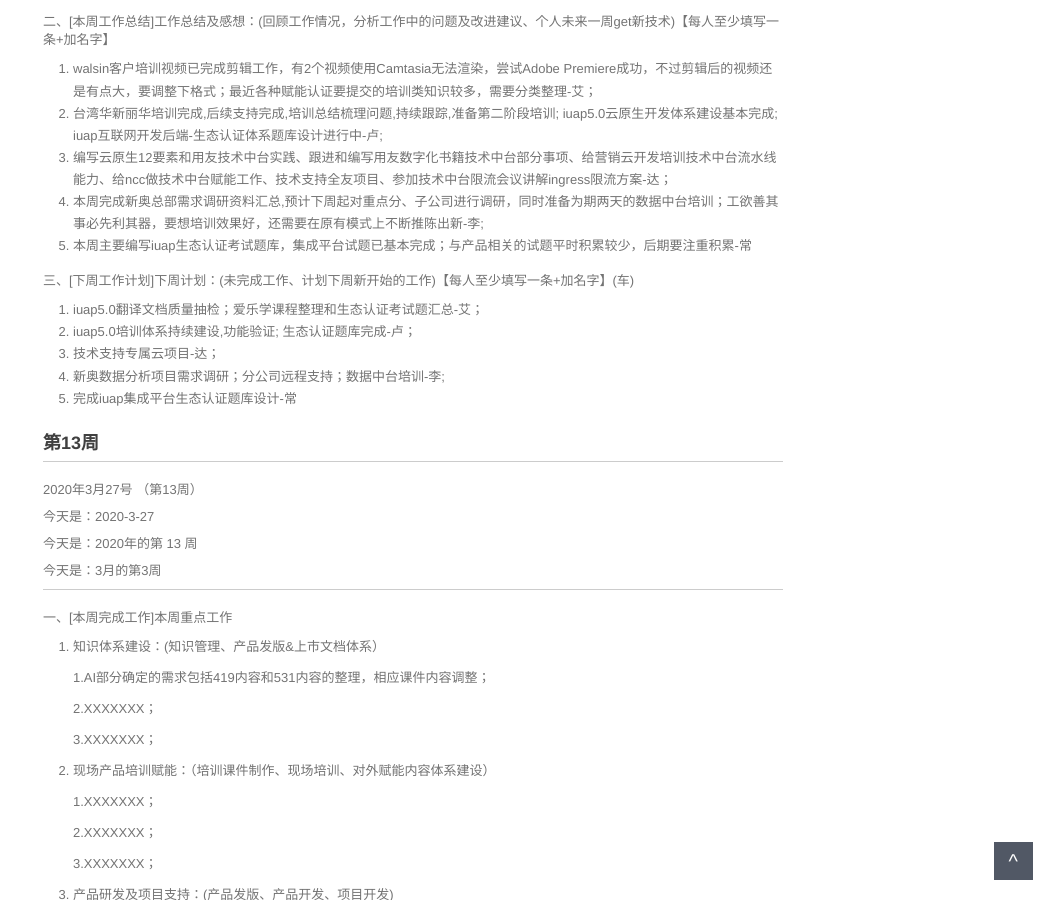
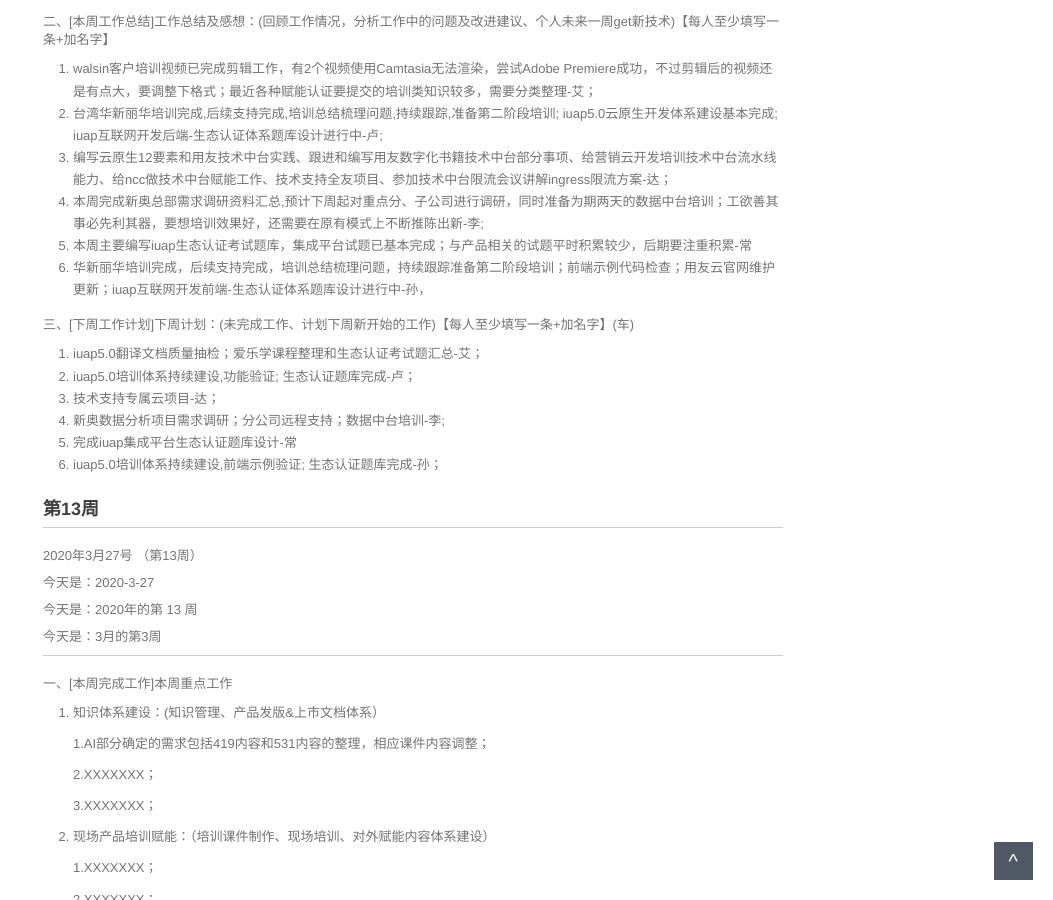
Before and after one commit to walllFlower/blog, a Jekyll site: the page built from 2020-02-28-day_report.md, in a window 1280 px wide and 900 px high, scrolled down 1306 px. Shown: the whole window, without its empty margins (227-1280 px from the left). Built offline with Jekyll 4.4.1, drawn with Linux system fonts in a browser that asks for light colours; comment, search, counter and statistics services are not loaded.

Commit message:
Update 2020-02-28-day_report.md

```diff
--- a/2020-02-28-day_report.md
+++ b/2020-02-28-day_report.md
@@ -82,6 +82,7 @@ categories: 技术运营工作周报
 3. 编写云原生12要素和用友技术中台实践、跟进和编写用友数字化书籍技术中台部分事项、给营销云开发培训技术中台流水线能力、给ncc做技术中台赋能工作、技术支持全友项目、参加技术中台限流会议讲解ingress限流方案-达；
 4. 本周完成新奥总部需求调研资料汇总,预计下周起对重点分、子公司进行调研，同时准备为期两天的数据中台培训；工欲善其事必先利其器，要想培训效果好，还需要在原有模式上不断推陈出新-李;
 5. 本周主要编写iuap生态认证考试题库，集成平台试题已基本完成；与产品相关的试题平时积累较少，后期要注重积累-常
+6. 华新丽华培训完成，后续支持完成，培训总结梳理问题，持续跟踪准备第二阶段培训；前端示例代码检查；用友云官网维护更新；iuap互联网开发前端-生态认证体系题库设计进行中-孙，
 
 三、[下周工作计划]下周计划：(未完成工作、计划下周新开始的工作)【每人至少填写一条+加名字】(车)
 
@@ -90,6 +91,7 @@ categories: 技术运营工作周报
 3. 技术支持专属云项目-达；
 4. 新奥数据分析项目需求调研；分公司远程支持；数据中台培训-李;
 5. 完成iuap集成平台生态认证题库设计-常
+6. iuap5.0培训体系持续建设,前端示例验证; 生态认证题库完成-孙；
 
 
 ###  第13周
```
